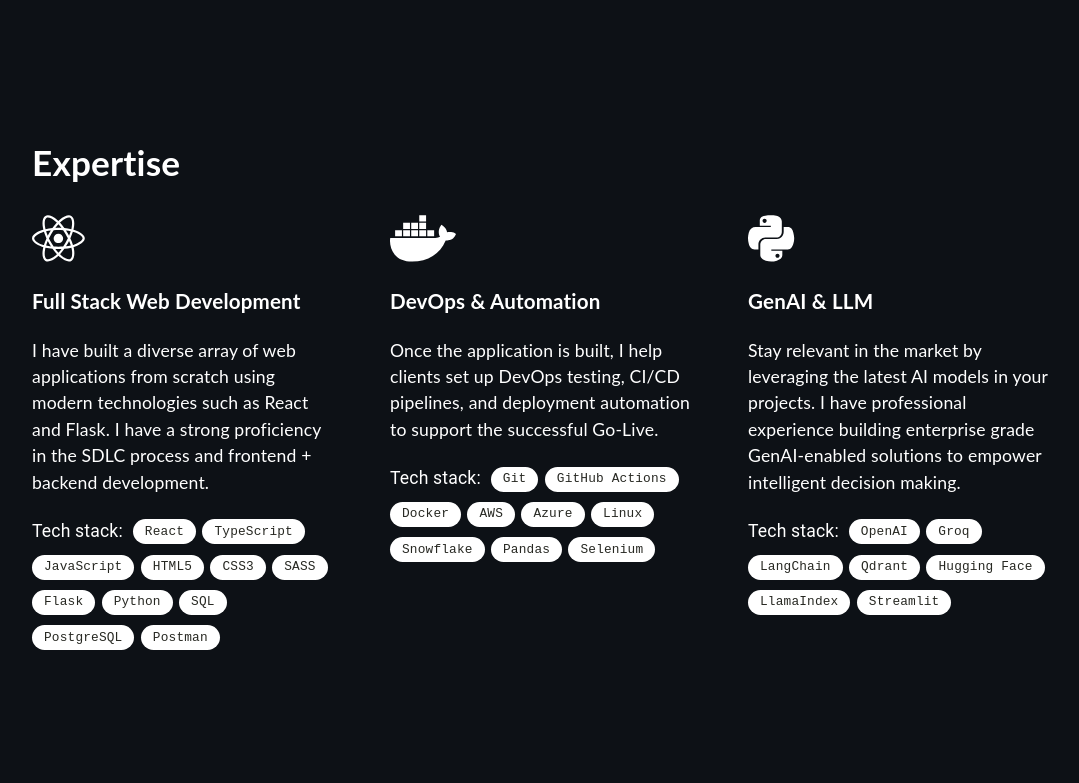
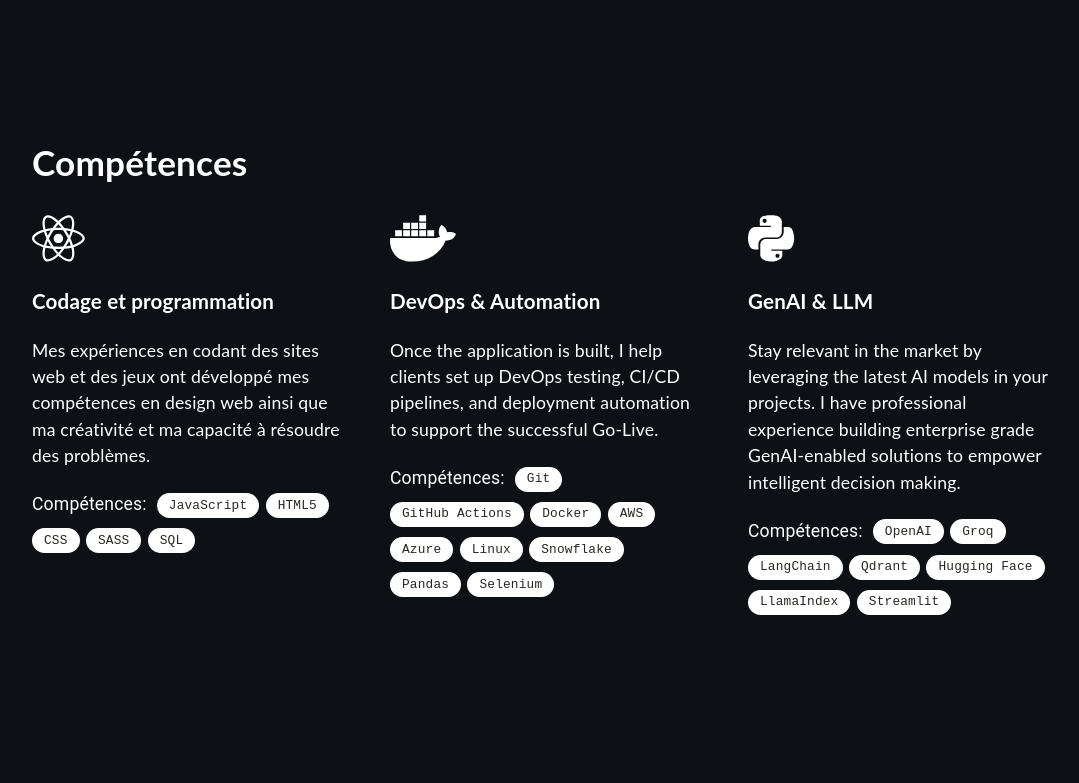
Before and after one commit to IhabMJR/IhabMJR.github.io, a React (Create React App) app: page / in a window 1280 px wide. Shown: the part 780-1563 px from the top of the page, without its empty margins (96-1175 px from the left). Built offline with nearby package versions, Linux system fonts and the light colour scheme.

Commit message:
debut competences

```diff
--- a/src/components/Expertise.tsx
+++ b/src/components/Expertise.tsx
@@ -6,17 +6,11 @@
 import '../assets/styles/Expertise.scss';
 
 const labelsFirst = [
-    "React",
-    "TypeScript",
     "JavaScript",
     "HTML5",
-    "CSS3",
+    "CSS",
     "SASS",
-    "Flask",
-    "Python",
-    "SQL",
-    "PostgreSQL",
-    "Postman"
+    "SQL"
 ];
 
 const labelsSecond = [
@@ -45,14 +39,14 @@
     return (
     <div className="container" id="expertise">
         <div className="skills-container">
-            <h1>Expertise</h1>
+            <h1>Compétences</h1>
             <div className="skills-grid">
                 <div className="skill">
                     <FontAwesomeIcon icon={faReact} size="3x"/>
-                    <h3>Full Stack Web Development</h3>
-                    <p>I have built a diverse array of web applications from scratch using modern technologies such as React and Flask. I have a strong proficiency in the SDLC process and frontend + backend development.</p>
+                    <h3>Codage et programmation</h3>
+                    <p>Mes expériences en codant des sites web et des jeux ont développé mes compétences en design web ainsi que ma créativité et ma capacité à résoudre des problèmes.</p>
                     <div className="flex-chips">
-                        <span className="chip-title">Tech stack:</span>
+                        <span className="chip-title">Compétences:</span>
                         {labelsFirst.map((label, index) => (
                             <Chip key={index} className='chip' label={label} />
                         ))}
@@ -64,7 +58,7 @@
                     <h3>DevOps & Automation</h3>
                     <p>Once the application is built, I help clients set up DevOps testing, CI/CD pipelines, and deployment automation to support the successful Go-Live.</p>
                     <div className="flex-chips">
-                        <span className="chip-title">Tech stack:</span>
+                        <span className="chip-title">Compétences:</span>
                         {labelsSecond.map((label, index) => (
                             <Chip key={index} className='chip' label={label} />
                         ))}
@@ -76,7 +70,7 @@
                     <h3>GenAI & LLM</h3>
                     <p>Stay relevant in the market by leveraging the latest AI models in your projects. I have professional experience building enterprise grade GenAI-enabled solutions to empower intelligent decision making.</p>
                     <div className="flex-chips">
-                        <span className="chip-title">Tech stack:</span>
+                        <span className="chip-title">Compétences:</span>
                         {labelsThird.map((label, index) => (
                             <Chip key={index} className='chip' label={label} />
                         ))}
--- a/src/components/Footer.tsx
+++ b/src/components/Footer.tsx
@@ -10,6 +10,7 @@
         <a href="https://github.com/RandomizedRaptor" target="_blank" rel="noreferrer"><GitHubIcon/></a>
         <a href="https://www.linkedin.com/in/ihab-mouhajer-89a3a7329/" target="_blank" rel="noreferrer"><LinkedInIcon/></a>
       </div>
+      {/* <p>A portfolio designed & built by <a href="https://github.com/yujisatojr/react-portfolio-template" target="_blank" rel="noreferrer">Yuji Sato</a> with 💜</p> */}
     </footer>
   );
 }
--- a/src/components/Navigation.tsx
+++ b/src/components/Navigation.tsx
@@ -17,7 +17,7 @@
 import Toolbar from '@mui/material/Toolbar';
 
 const drawerWidth = 240;
-const navItems = [['Expertise', 'expertise'], ['History', 'history'], ['Projects', 'projects'], ['Contact', 'contact']];
+const navItems = [['Compétences', 'expertise'], ['History', 'history'], ['Projects', 'projects'], ['Contact', 'contact']];
 
 function Navigation({parentToChild, modeChange}: any) {
 
```
